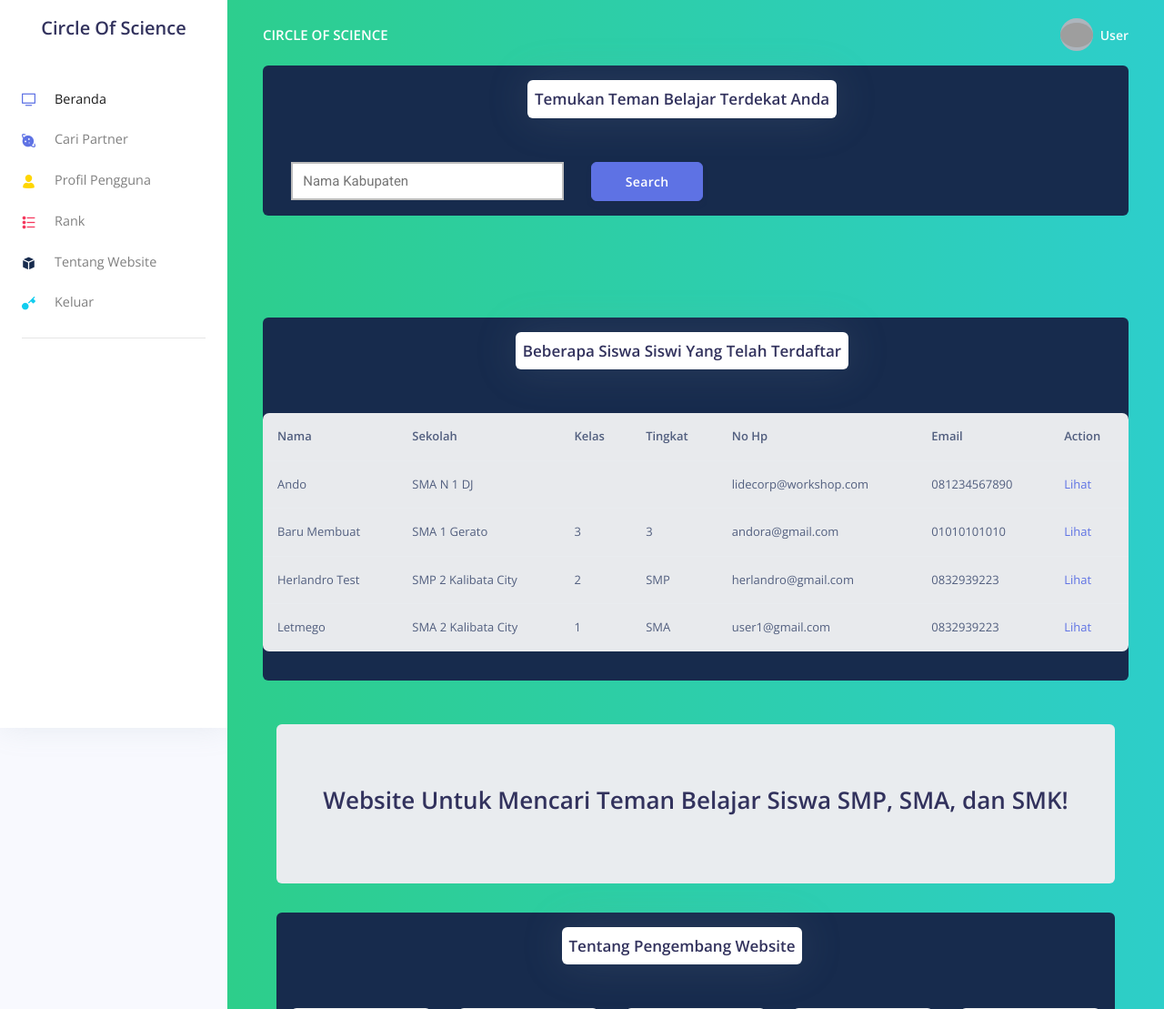
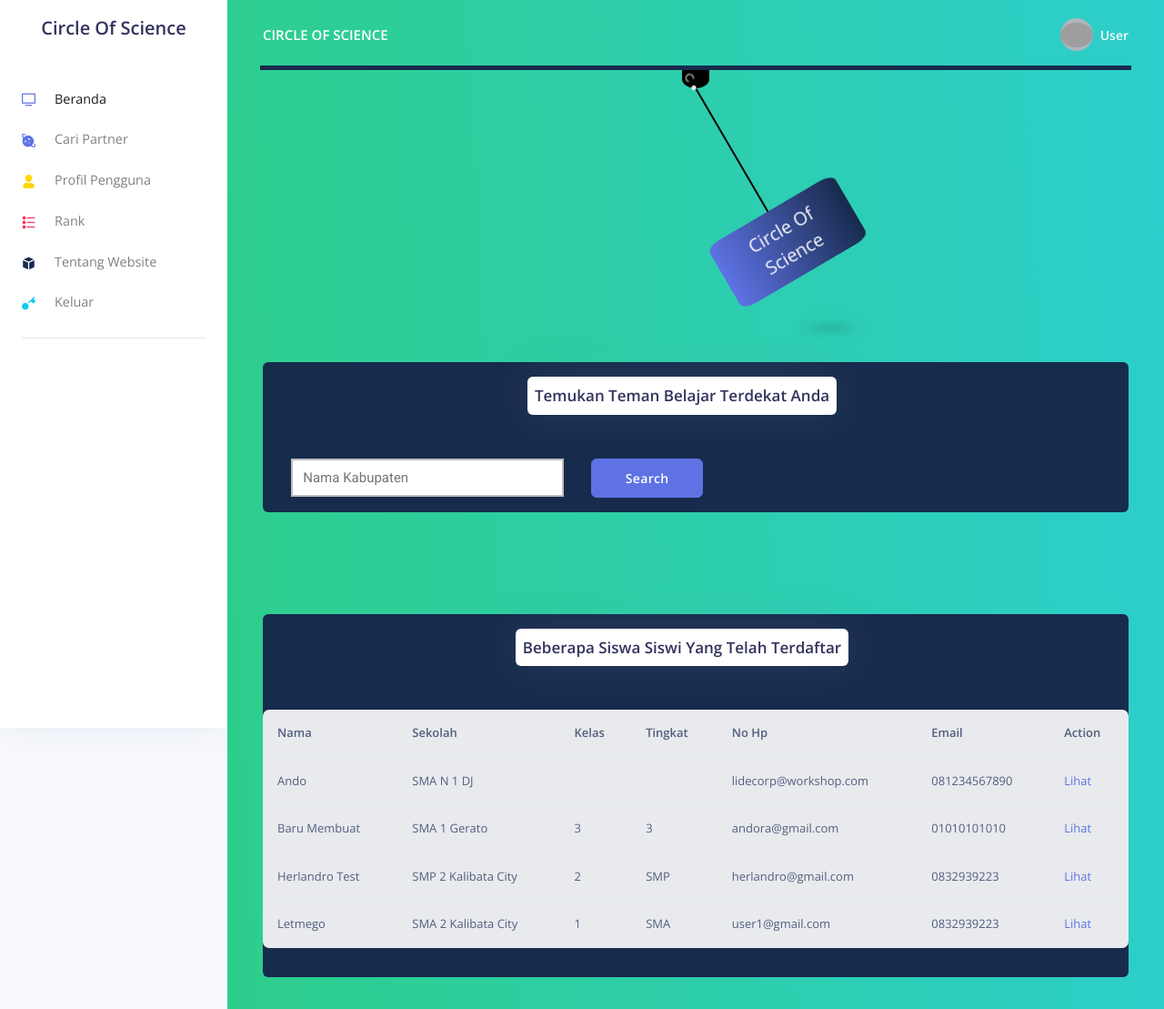
Before and after one commit to ratoz/CoS, a PHP site: page /cos_mvc/public in a window 1280 px wide. Shown: the top 1109 px of the page at 91% size. Run offline with PHP 8.4, Linux system fonts and the light colour scheme; the visitor is signed in with stand-in values (Sample User, id 1); data comes from the database, SQL or seed files in the repository; data that the repository does not hold is empty; some libraries are stand-ins or nearby versions; grey boxes are pictures that could not be loaded.

Commit message:
animation

```diff
--- a/app/view/dashboard/index.php
+++ b/app/view/dashboard/index.php
@@ -1,4 +1,13 @@
 <div class="header bg-gradient-success pb-4 pt-5 pt-md-6">
+
+<div class="base">
+  <div class="holder"></div>
+  <div class="thread">
+    <div class="knob"></div>
+    <div class="pendulum" style="color: white">Circle Of Science</div>
+  </div>
+  <div class="shadow"></div>
+</div>
 
   <div class="container-fluid">
     <div class="form-search-wrap bg-default p-3 rounded" data-aos="fade-up" data-aos-delay="200">
@@ -29,7 +38,7 @@
       </div>
     </div>
     <br>
-    <div class="container">
+    <div>
       <TABLE class="table table-striped table-resposive table-hover table-dark shadow-lg" id="tableCari">
       </TABLE>
     </div>
--- a/public/css/style.css
+++ b/public/css/style.css
@@ -11,4 +11,100 @@
     font-size: small;
 }
 
-/* could animation */
+/* animation */
+
+.base {
+    width: 93%;
+    border-top: 5px solid #172b4d;
+    margin: auto;
+    text-align: center;
+    position: relative;
+    padding: 0 0 30px;
+  }
+
+  .holder {
+    width: 30px;
+    height: 20px;
+    background: black;
+    margin: auto;
+    border-radius: 0 0 50% 50%;
+  }
+
+  .thread {
+    display: inline-block;
+    width: 2px;
+    height: 200px;
+    background: black;
+    border-radius: 5px;
+    position: relative;
+    transform-origin: 50% 0;
+    animation: moveIt 2.5s ease-in-out infinite;
+  }
+
+  .thread:after {
+    content: "";
+    position: absolute;
+    width: 5px;
+    height: 5px;
+    border-radius: 50%;
+    background: red;
+    border: 2px solid white;
+    top: -4.5px;
+    left: -3.5px;
+  }
+
+  .knob {
+    width: 10px;
+    height: 10px;
+    position: absolute;
+    top: -18px;
+    left: -4.5px;
+    border: 2px solid rgba(255, 255, 255, .5);
+    border-radius: 50%;
+    border-bottom: 2px solid transparent;
+  }
+
+  .pendulum {
+     width: 160px;
+     background: -webkit-linear-gradient(to right, #5e72e4 , #172b4d);
+     background: -webkit-linear-gradient(left, #5e72e4 , #172b4d);
+     background: linear-gradient(to right, #5e72e4 , #172b4d );
+      border-radius: 10%;
+      position: absolute;
+      bottom: -37px;
+      left: -77px;
+      font-size: 20px;
+      padding: 10px 20px;
+  }
+
+  .shadow {
+    width: 30px;
+    height: 15px;
+    background: rgba(0, 0, 0, 0.2);
+    border-radius: 50%;
+    margin: 50px auto 0;
+    animation: moveShade 1.25s ease-in-out alternate infinite;
+  }
+
+  @keyframes moveIt {
+    0%, 100% {
+      transform: rotate(45deg);
+    }
+    50% {
+      transform: rotate(-45deg);
+    }
+  }
+
+  @keyframes moveShade {
+    0% {
+      transform: translateX(-220px) scale(1.4, .5);
+      filter: blur(20px);
+    }
+    50% {
+      filter: blur(3px);
+    }
+    100% {
+      transform: translateX(220px) scale(1.4, .5);
+      filter: blur(20px);
+    }
+  }
```
